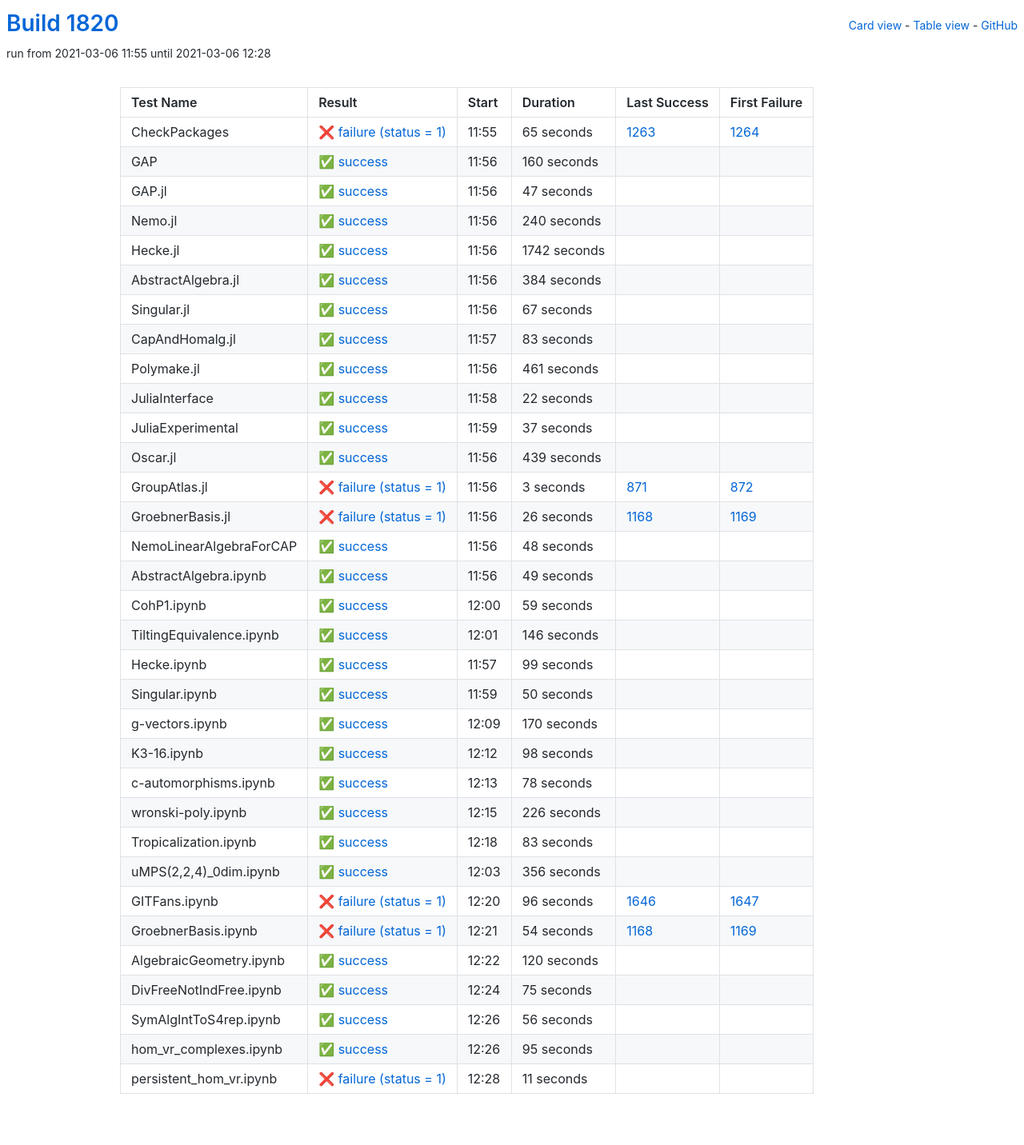
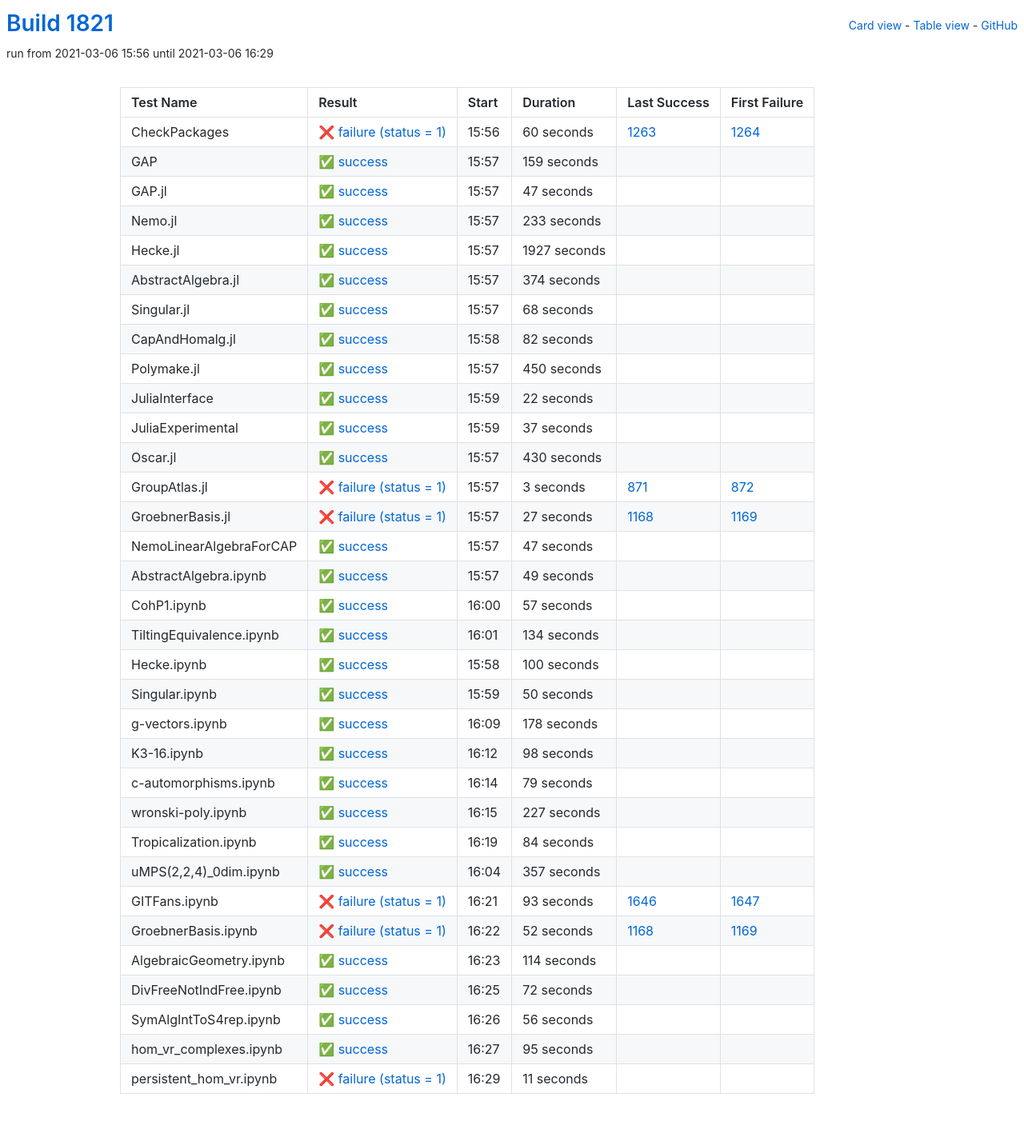
Before and after one commit to oscar-system/oscar-ci-status-stable, a Jekyll site: the page built from table.html, in a window 1280 px wide. Shown: the whole page at 80% size. Built offline with Jekyll 4.4.1, drawn with Linux system fonts in a browser that asks for light colours.

Commit message:
Build #1821

```diff
--- a/_data/ci.yml
+++ b/_data/ci.yml
@@ -1,6 +1,6 @@
 ---
-build: 1820
-build_url: https://oscarci.mathematik.uni-kl.de/job/oscar-stable/1820/
+build: 1821
+build_url: https://oscarci.mathematik.uni-kl.de/job/oscar-stable/1821/
 job: oscar-stable
 organization: oscar-system
 repo: oscar-ci-status-stable
@@ -8,32 +8,32 @@ repourl: https://github.com/oscar-system/oscar-ci-status-stable
 tests:
 - name: CheckPackages
   id: checkpackages
-  log: https://oscarci.mathematik.uni-kl.de/job/oscar-stable/1820/artifact/logs/build-1820/CheckPackages.log
-  start: 2021-03-06 11:55
+  log: https://oscarci.mathematik.uni-kl.de/job/oscar-stable/1821/artifact/logs/build-1821/CheckPackages.log
+  start: 2021-03-06 15:56
   success: false
   exitcode: 1
   status: failure
-  duration: 65
+  duration: 60
   last_success: 1263
   last_success_url: https://oscarci.mathematik.uni-kl.de/job/oscar-stable/1263/
   first_failure: 1264
   first_failure_url: https://oscarci.mathematik.uni-kl.de/job/oscar-stable/1264/
 - name: GAP
   id: gap
-  log: https://oscarci.mathematik.uni-kl.de/job/oscar-stable/1820/artifact/logs/build-1820/GAP.log
-  start: 2021-03-06 11:56
+  log: https://oscarci.mathematik.uni-kl.de/job/oscar-stable/1821/artifact/logs/build-1821/GAP.log
+  start: 2021-03-06 15:57
   success: true
   exitcode: 0
   status: success
-  duration: 160
+  duration: 159
   last_success: false
   last_success_url:
   first_failure: false
   first_failure_url:
 - name: GAP.jl
   id: gap-jl
-  log: https://oscarci.mathematik.uni-kl.de/job/oscar-stable/1820/artifact/logs/build-1820/GAP.jl.log
-  start: 2021-03-06 11:56
+  log: https://oscarci.mathematik.uni-kl.de/job/oscar-stable/1821/artifact/logs/build-1821/GAP.jl.log
+  start: 2021-03-06 15:57
   success: true
   exitcode: 0
   status: success
@@ -44,80 +44,80 @@ tests:
   first_failure_url:
 - name: Nemo.jl
   id: nemo-jl
-  log: https://oscarci.mathematik.uni-kl.de/job/oscar-stable/1820/artifact/logs/build-1820/Nemo.jl.log
-  start: 2021-03-06 11:56
+  log: https://oscarci.mathematik.uni-kl.de/job/oscar-stable/1821/artifact/logs/build-1821/Nemo.jl.log
+  start: 2021-03-06 15:57
   success: true
   exitcode: 0
   status: success
-  duration: 240
+  duration: 233
   last_success: false
   last_success_url:
   first_failure: false
   first_failure_url:
 - name: Hecke.jl
   id: hecke-jl
-  log: https://oscarci.mathematik.uni-kl.de/job/oscar-stable/1820/artifact/logs/build-1820/Hecke.jl.log
-  start: 2021-03-06 11:56
+  log: https://oscarci.mathematik.uni-kl.de/job/oscar-stable/1821/artifact/logs/build-1821/Hecke.jl.log
+  start: 2021-03-06 15:57
   success: true
   exitcode: 0
   status: success
-  duration: 1742
+  duration: 1927
   last_success: false
   last_success_url:
   first_failure: false
   first_failure_url:
 - name: AbstractAlgebra.jl
   id: abstractalgebra-jl
-  log: https://oscarci.mathematik.uni-kl.de/job/oscar-stable/1820/artifact/logs/build-1820/AbstractAlgebra.jl.log
-  start: 2021-03-06 11:56
+  log: https://oscarci.mathematik.uni-kl.de/job/oscar-stable/1821/artifact/logs/build-1821/AbstractAlgebra.jl.log
+  start: 2021-03-06 15:57
   success: true
   exitcode: 0
   status: success
-  duration: 384
+  duration: 374
   last_success: false
   last_success_url:
   first_failure: false
   first_failure_url:
 - name: Singular.jl
   id: singular-jl
-  log: https://oscarci.mathematik.uni-kl.de/job/oscar-stable/1820/artifact/logs/build-1820/Singular.jl.log
-  start: 2021-03-06 11:56
+  log: https://oscarci.mathematik.uni-kl.de/job/oscar-stable/1821/artifact/logs/build-1821/Singular.jl.log
+  start: 2021-03-06 15:57
   success: true
   exitcode: 0
   status: success
-  duration: 67
+  duration: 68
   last_success: false
   last_success_url:
   first_failure: false
   first_failure_url:
 - name: CapAndHomalg.jl
   id: capandhomalg-jl
-  log: https://oscarci.mathematik.uni-kl.de/job/oscar-stable/1820/artifact/logs/build-1820/CapAndHomalg.jl.log
-  start: 2021-03-06 11:57
+  log: https://oscarci.mathematik.uni-kl.de/job/oscar-stable/1821/artifact/logs/build-1821/CapAndHomalg.jl.log
+  start: 2021-03-06 15:58
   success: true
   exitcode: 0
   status: success
-  duration: 83
+  duration: 82
   last_success: false
   last_success_url:
   first_failure: false
   first_failure_url:
 - name: Polymake.jl
   id: polymake-jl
-  log: https://oscarci.mathematik.uni-kl.de/job/oscar-stable/1820/artifact/logs/build-1820/Polymake.jl.log
-  start: 2021-03-06 11:56
+  log: https://oscarci.mathematik.uni-kl.de/job/oscar-stable/1821/artifact/logs/build-1821/Polymake.jl.log
+  start: 2021-03-06 15:57
   success: true
   exitcode: 0
   status: success
-  duration: 461
+  duration: 450
   last_success: false
   last_success_url:
   first_failure: false
   first_failure_url:
 - name: JuliaInterface
   id: juliainterface
-  log: https://oscarci.mathematik.uni-kl.de/job/oscar-stable/1820/artifact/logs/build-1820/JuliaInterface.log
-  start: 2021-03-06 11:58
+  log: https://oscarci.mathematik.uni-kl.de/job/oscar-stable/1821/artifact/logs/build-1821/JuliaInterface.log
+  start: 2021-03-06 15:59
   success: true
   exitcode: 0
   status: success
@@ -128,8 +128,8 @@ tests:
   first_failure_url:
 - name: JuliaExperimental
   id: juliaexperimental
-  log: https://oscarci.mathematik.uni-kl.de/job/oscar-stable/1820/artifact/logs/build-1820/JuliaExperimental.log
-  start: 2021-03-06 11:59
+  log: https://oscarci.mathematik.uni-kl.de/job/oscar-stable/1821/artifact/logs/build-1821/JuliaExperimental.log
+  start: 2021-03-06 15:59
   success: true
   exitcode: 0
   status: success
@@ -140,20 +140,20 @@ tests:
   first_failure_url:
 - name: Oscar.jl
   id: oscar-jl
-  log: https://oscarci.mathematik.uni-kl.de/job/oscar-stable/1820/artifact/logs/build-1820/Oscar.jl.log
-  start: 2021-03-06 11:56
+  log: https://oscarci.mathematik.uni-kl.de/job/oscar-stable/1821/artifact/logs/build-1821/Oscar.jl.log
+  start: 2021-03-06 15:57
   success: true
   exitcode: 0
   status: success
-  duration: 439
+  duration: 430
   last_success: false
   last_success_url:
   first_failure: false
   first_failure_url:
 - name: GroupAtlas.jl
   id: groupatlas-jl
-  log: https://oscarci.mathematik.uni-kl.de/job/oscar-stable/1820/artifact/logs/build-1820/GroupAtlas.jl.log
-  start: 2021-03-06 11:56
+  log: https://oscarci.mathematik.uni-kl.de/job/oscar-stable/1821/artifact/logs/build-1821/GroupAtlas.jl.log
+  start: 2021-03-06 15:57
   success: false
   exitcode: 1
   status: failure
@@ -164,32 +164,32 @@ tests:
   first_failure_url: https://oscarci.mathematik.uni-kl.de/job/oscar-stable/872/
 - name: GroebnerBasis.jl
   id: groebnerbasis-jl
-  log: https://oscarci.mathematik.uni-kl.de/job/oscar-stable/1820/artifact/logs/build-1820/GroebnerBasis.jl.log
-  start: 2021-03-06 11:56
+  log: https://oscarci.mathematik.uni-kl.de/job/oscar-stable/1821/artifact/logs/build-1821/GroebnerBasis.jl.log
+  start: 2021-03-06 15:57
   success: false
   exitcode: 1
   status: failure
-  duration: 26
+  duration: 27
   last_success: 1168
   last_success_url: https://oscarci.mathematik.uni-kl.de/job/oscar-stable/1168/
   first_failure: 1169
   first_failure_url: https://oscarci.mathematik.uni-kl.de/job/oscar-stable/1169/
 - name: NemoLinearAlgebraForCAP
   id: nemolinearalgebraforcap
-  log: https://oscarci.mathematik.uni-kl.de/job/oscar-stable/1820/artifact/logs/build-1820/NemoLinearAlgebraForCAP.log
-  start: 2021-03-06 11:56
+  log: https://oscarci.mathematik.uni-kl.de/job/oscar-stable/1821/artifact/logs/build-1821/NemoLinearAlgebraForCAP.log
+  start: 2021-03-06 15:57
   success: true
   exitcode: 0
   status: success
-  duration: 48
+  duration: 47
   last_success: false
   last_success_url:
   first_failure: false
   first_failure_url:
 - name: AbstractAlgebra.ipynb
   id: abstractalgebra-ipynb
-  log: https://oscarci.mathematik.uni-kl.de/job/oscar-stable/1820/artifact/logs/build-1820/AbstractAlgebra.ipynb.log
-  start: 2021-03-06 11:56
+  log: https://oscarci.mathematik.uni-kl.de/job/oscar-stable/1821/artifact/logs/build-1821/AbstractAlgebra.ipynb.log
+  start: 2021-03-06 15:57
   success: true
   exitcode: 0
   status: success
@@ -200,44 +200,44 @@ tests:
   first_failure_url:
 - name: CohP1.ipynb
   id: cohp1-ipynb
-  log: https://oscarci.mathematik.uni-kl.de/job/oscar-stable/1820/artifact/logs/build-1820/CohP1.ipynb.log
-  start: 2021-03-06 12:00
+  log: https://oscarci.mathematik.uni-kl.de/job/oscar-stable/1821/artifact/logs/build-1821/CohP1.ipynb.log
+  start: 2021-03-06 16:00
   success: true
   exitcode: 0
   status: success
-  duration: 59
+  duration: 57
   last_success: false
   last_success_url:
   first_failure: false
   first_failure_url:
 - name: TiltingEquivalence.ipynb
   id: tiltingequivalence-ipynb
-  log: https://oscarci.mathematik.uni-kl.de/job/oscar-stable/1820/artifact/logs/build-1820/TiltingEquivalence.ipynb.log
-  start: 2021-03-06 12:01
+  log: https://oscarci.mathematik.uni-kl.de/job/oscar-stable/1821/artifact/logs/build-1821/TiltingEquivalence.ipynb.log
+  start: 2021-03-06 16:01
   success: true
   exitcode: 0
   status: success
-  duration: 146
+  duration: 134
   last_success: false
   last_success_url:
   first_failure: false
   first_failure_url:
 - name: Hecke.ipynb
   id: hecke-ipynb
-  log: https://oscarci.mathematik.uni-kl.de/job/oscar-stable/1820/artifact/logs/build-1820/Hecke.ipynb.log
-  start: 2021-03-06 11:57
+  log: https://oscarci.mathematik.uni-kl.de/job/oscar-stable/1821/artifact/logs/build-1821/Hecke.ipynb.log
+  start: 2021-03-06 15:58
   success: true
   exitcode: 0
   status: success
-  duration: 99
+  duration: 100
   last_success: false
   last_success_url:
   first_failure: false
   first_failure_url:
 - name: Singular.ipynb
   id: singular-ipynb
-  log: https://oscarci.mathematik.uni-kl.de/job/oscar-stable/1820/artifact/logs/build-1820/Singular.ipynb.log
-  start: 2021-03-06 11:59
+  log: https://oscarci.mathematik.uni-kl.de/job/oscar-stable/1821/artifact/logs/build-1821/Singular.ipynb.log
+  start: 2021-03-06 15:59
   success: true
   exitcode: 0
   status: success
@@ -248,20 +248,20 @@ tests:
   first_failure_url:
 - name: g-vectors.ipynb
   id: g-vectors-ipynb
-  log: https://oscarci.mathematik.uni-kl.de/job/oscar-stable/1820/artifact/logs/build-1820/g-vectors.ipynb.log
-  start: 2021-03-06 12:09
+  log: https://oscarci.mathematik.uni-kl.de/job/oscar-stable/1821/artifact/logs/build-1821/g-vectors.ipynb.log
+  start: 2021-03-06 16:09
   success: true
   exitcode: 0
   status: success
-  duration: 170
+  duration: 178
   last_success: false
   last_success_url:
   first_failure: false
   first_failure_url:
 - name: K3-16.ipynb
   id: k3-16-ipynb
-  log: https://oscarci.mathematik.uni-kl.de/job/oscar-stable/1820/artifact/logs/build-1820/K3-16.ipynb.log
-  start: 2021-03-06 12:12
+  log: https://oscarci.mathematik.uni-kl.de/job/oscar-stable/1821/artifact/logs/build-1821/K3-16.ipynb.log
+  start: 2021-03-06 16:12
   success: true
   exitcode: 0
   status: success
@@ -272,104 +272,104 @@ tests:
   first_failure_url:
 - name: c-automorphisms.ipynb
   id: c-automorphisms-ipynb
-  log: https://oscarci.mathematik.uni-kl.de/job/oscar-stable/1820/artifact/logs/build-1820/c-automorphisms.ipynb.log
-  start: 2021-03-06 12:13
+  log: https://oscarci.mathematik.uni-kl.de/job/oscar-stable/1821/artifact/logs/build-1821/c-automorphisms.ipynb.log
+  start: 2021-03-06 16:14
   success: true
   exitcode: 0
   status: success
-  duration: 78
+  duration: 79
   last_success: false
   last_success_url:
   first_failure: false
   first_failure_url:
 - name: wronski-poly.ipynb
   id: wronski-poly-ipynb
-  log: https://oscarci.mathematik.uni-kl.de/job/oscar-stable/1820/artifact/logs/build-1820/wronski-poly.ipynb.log
-  start: 2021-03-06 12:15
+  log: https://oscarci.mathematik.uni-kl.de/job/oscar-stable/1821/artifact/logs/build-1821/wronski-poly.ipynb.log
+  start: 2021-03-06 16:15
   success: true
   exitcode: 0
   status: success
-  duration: 226
+  duration: 227
   last_success: false
   last_success_url:
   first_failure: false
   first_failure_url:
 - name: Tropicalization.ipynb
   id: tropicalization-ipynb
-  log: https://oscarci.mathematik.uni-kl.de/job/oscar-stable/1820/artifact/logs/build-1820/Tropicalization.ipynb.log
-  start: 2021-03-06 12:18
+  log: https://oscarci.mathematik.uni-kl.de/job/oscar-stable/1821/artifact/logs/build-1821/Tropicalization.ipynb.log
+  start: 2021-03-06 16:19
   success: true
   exitcode: 0
   status: success
-  duration: 83
+  duration: 84
   last_success: false
   last_success_url:
   first_failure: false
   first_failure_url:
 - name: uMPS(2,2,4)_0dim.ipynb
   id: umps-2-2-4-0dim-ipynb
-  log: https://oscarci.mathematik.uni-kl.de/job/oscar-stable/1820/artifact/logs/build-1820/uMPS-2-2-4-_0dim.ipynb.log
-  start: 2021-03-06 12:03
+  log: https://oscarci.mathematik.uni-kl.de/job/oscar-stable/1821/artifact/logs/build-1821/uMPS-2-2-4-_0dim.ipynb.log
+  start: 2021-03-06 16:04
   success: true
   exitcode: 0
   status: success
-  duration: 356
+  duration: 357
   last_success: false
   last_success_url:
   first_failure: false
   first_failure_url:
 - name: GITFans.ipynb
   id: gitfans-ipynb
-  log: https://oscarci.mathematik.uni-kl.de/job/oscar-stable/1820/artifact/logs/build-1820/GITFans.ipynb.log
-  start: 2021-03-06 12:20
+  log: https://oscarci.mathematik.uni-kl.de/job/oscar-stable/1821/artifact/logs/build-1821/GITFans.ipynb.log
+  start: 2021-03-06 16:21
   success: false
   exitcode: 1
   status: failure
-  duration: 96
+  duration: 93
   last_success: 1646
   last_success_url: https://oscarci.mathematik.uni-kl.de/job/oscar-stable/1646/
   first_failure: 1647
   first_failure_url: https://oscarci.mathematik.uni-kl.de/job/oscar-stable/1647/
 - name: GroebnerBasis.ipynb
   id: groebnerbasis-ipynb
-  log: https://oscarci.mathematik.uni-kl.de/job/oscar-stable/1820/artifact/logs/build-1820/GroebnerBasis.ipynb.log
-  start: 2021-03-06 12:21
+  log: https://oscarci.mathematik.uni-kl.de/job/oscar-stable/1821/artifact/logs/build-1821/GroebnerBasis.ipynb.log
+  start: 2021-03-06 16:22
   success: false
   exitcode: 1
   status: failure
-  duration: 54
+  duration: 52
   last_success: 1168
   last_success_url: https://oscarci.mathematik.uni-kl.de/job/oscar-stable/1168/
   first_failure: 1169
   first_failure_url: https://oscarci.mathematik.uni-kl.de/job/oscar-stable/1169/
 - name: AlgebraicGeometry.ipynb
   id: algebraicgeometry-ipynb
-  log: https://oscarci.mathematik.uni-kl.de/job/oscar-stable/1820/artifact/logs/build-1820/AlgebraicGeometry.ipynb.log
-  start: 2021-03-06 12:22
+  log: https://oscarci.mathematik.uni-kl.de/job/oscar-stable/1821/artifact/logs/build-1821/AlgebraicGeometry.ipynb.log
+  start: 2021-03-06 16:23
   success: true
   exitcode: 0
   status: success
-  duration: 120
+  duration: 114
   last_success: false
   last_success_url:
   first_failure: false
   first_failure_url:
 - name: DivFreeNotIndFree.ipynb
   id: divfreenotindfree-ipynb
-  log: https://oscarci.mathematik.uni-kl.de/job/oscar-stable/1820/artifact/logs/build-1820/DivFreeNotIndFree.ipynb.log
-  start: 2021-03-06 12:24
+  log: https://oscarci.mathematik.uni-kl.de/job/oscar-stable/1821/artifact/logs/build-1821/DivFreeNotIndFree.ipynb.log
+  start: 2021-03-06 16:25
   success: true
   exitcode: 0
   status: success
-  duration: 75
+  duration: 72
   last_success: false
   last_success_url:
   first_failure: false
   first_failure_url:
 - name: SymAlgIntToS4rep.ipynb
   id: symalginttos4rep-ipynb
-  log: https://oscarci.mathematik.uni-kl.de/job/oscar-stable/1820/artifact/logs/build-1820/SymAlgIntToS4rep.ipynb.log
-  start: 2021-03-06 12:26
+  log: https://oscarci.mathematik.uni-kl.de/job/oscar-stable/1821/artifact/logs/build-1821/SymAlgIntToS4rep.ipynb.log
+  start: 2021-03-06 16:26
   success: true
   exitcode: 0
   status: success
@@ -380,8 +380,8 @@ tests:
   first_failure_url:
 - name: hom_vr_complexes.ipynb
   id: hom-vr-complexes-ipynb
-  log: https://oscarci.mathematik.uni-kl.de/job/oscar-stable/1820/artifact/logs/build-1820/hom_vr_complexes.ipynb.log
-  start: 2021-03-06 12:26
+  log: https://oscarci.mathematik.uni-kl.de/job/oscar-stable/1821/artifact/logs/build-1821/hom_vr_complexes.ipynb.log
+  start: 2021-03-06 16:27
   success: true
   exitcode: 0
   status: success
@@ -392,8 +392,8 @@ tests:
   first_failure_url:
 - name: persistent_hom_vr.ipynb
   id: persistent-hom-vr-ipynb
-  log: https://oscarci.mathematik.uni-kl.de/job/oscar-stable/1820/artifact/logs/build-1820/persistent_hom_vr.ipynb.log
-  start: 2021-03-06 12:28
+  log: https://oscarci.mathematik.uni-kl.de/job/oscar-stable/1821/artifact/logs/build-1821/persistent_hom_vr.ipynb.log
+  start: 2021-03-06 16:29
   success: false
   exitcode: 1
   status: failure
```
Also changed, not shown: README.md.
